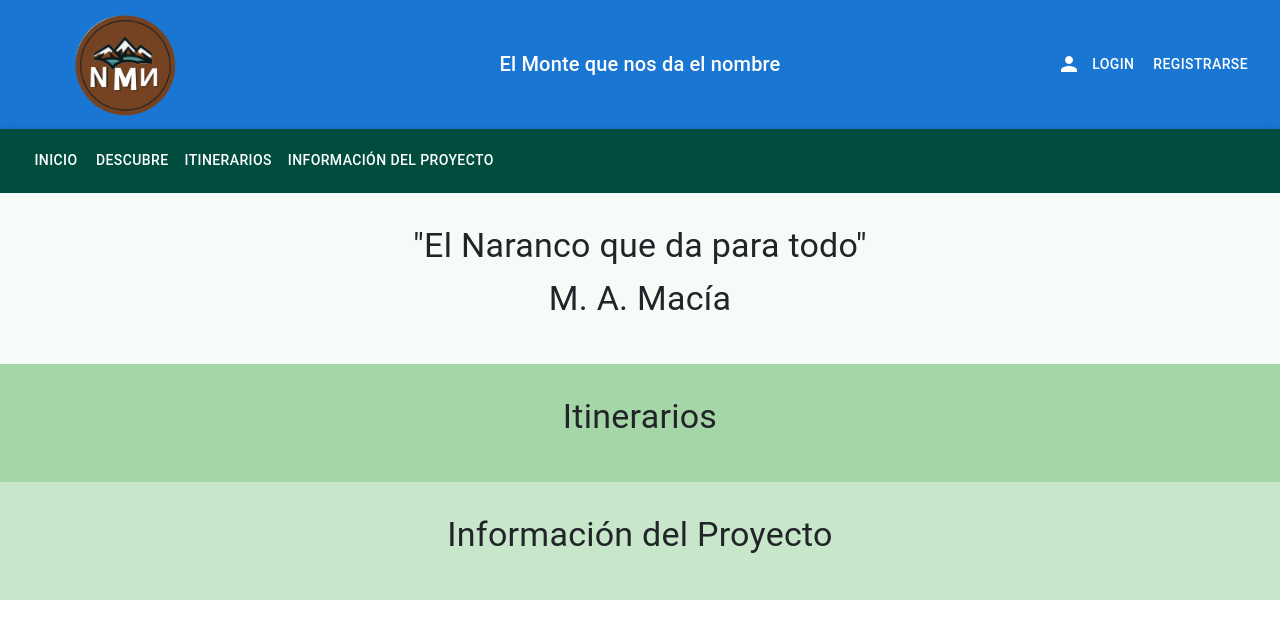
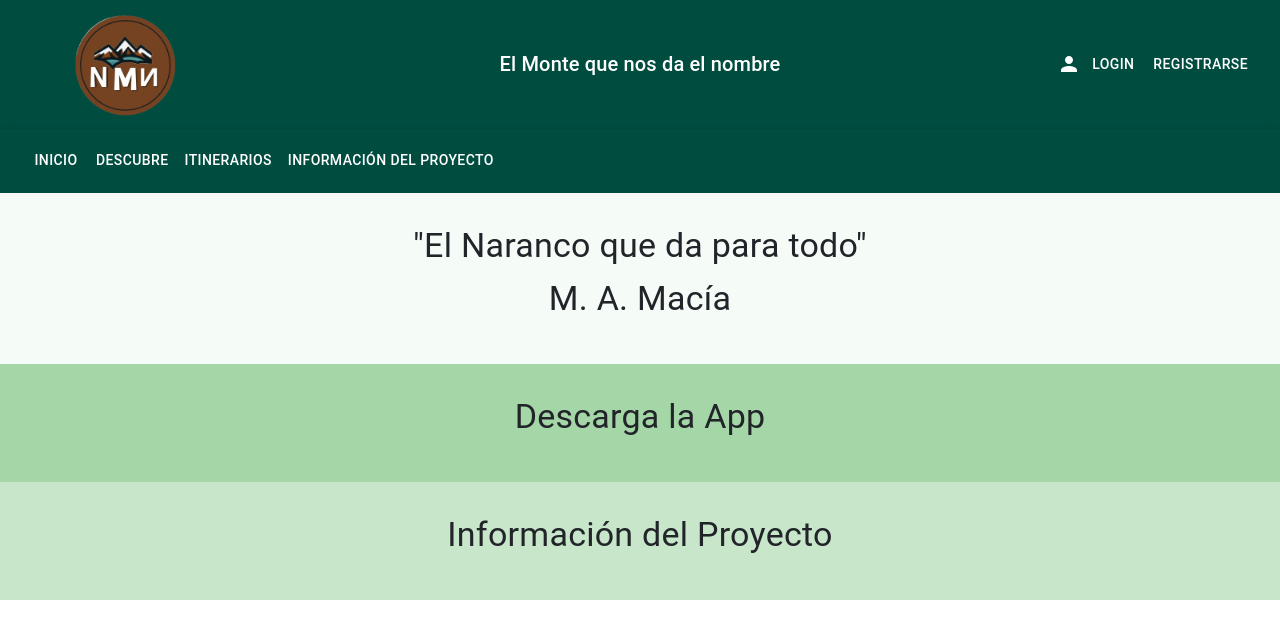
Before and after one commit to maxi6np/El-Monte-Que-Nos-Da-Nombre---Front, a React (Vite) app: page / in a window 1280 px wide. Shown: the top 638 px of the page. Built offline with nearby package versions, Linux system fonts and the light colour scheme.

Commit message:
Cambios inicio2

```diff
--- a/src/inicio.jsx
+++ b/src/inicio.jsx
@@ -1,25 +1,17 @@
-import {
-  AppBar,
-  Box,
-  Button,
-  Container,
-  Grid,
-  Toolbar,
-  Typography,
-} from "@mui/material";
+import PersonIcon from "@mui/icons-material/Person";
+import AspectRatio from "@mui/joy/AspectRatio";
+import { AppBar, Box, Button, Grid, Toolbar, Typography } from "@mui/material";
+import Grid2 from "@mui/material/Unstable_Grid2/Grid2";
 import React from "react";
+import { useCookies } from "react-cookie";
 import { Link } from "react-router-dom";
-import PersonIcon from "@mui/icons-material/Person";
-import LogoFinal from './img/logo_final.png';
-import AspectRatio from '@mui/joy/AspectRatio';
-import { Cookies, useCookies } from 'react-cookie';
-import Grid2 from "@mui/material/Unstable_Grid2/Grid2";
-const Inicio = ({logout}) => {
- const [cookies, setCookie, removeCookie] = useCookies(['session']);
+import LogoFinal from "./img/logo_final.png";
+const Inicio = ({ logout }) => {
+  const [cookies, setCookie, removeCookie] = useCookies(["session"]);
 
   return (
     <div>
-      <AppBar position="static">
+      <AppBar position="static" sx={{ backgroundColor: "#004d40" }}>
         <Toolbar sx={{ width: "100vw" }}>
           <Grid2 container sx={{ width: "100%" }}>
             <Grid2 xs display="flex" justifyContent="start" alignItems="center">
@@ -81,7 +73,7 @@ const Inicio = ({logout}) => {
           <Button color="inherit" component={Link} to="/">
             Inicio
           </Button>
-          <Button color="inherit" component={Link} to="/descubre">
+          <Button color="inherit" component={Link} to="/mapa-puntos">
             Descubre
           </Button>
           <Button color="inherit" component={Link} to="/itinerarios">
@@ -110,7 +102,7 @@ const Inicio = ({logout}) => {
         <Grid container spacing={2}>
           <Grid item xs={12}>
             <Typography variant="h4" align="center" gutterBottom>
-              Itinerarios
+              Descarga la App
             </Typography>
           </Grid>
         </Grid>
```
Also changed, not shown: src/img/iconoMovil.png (added).
